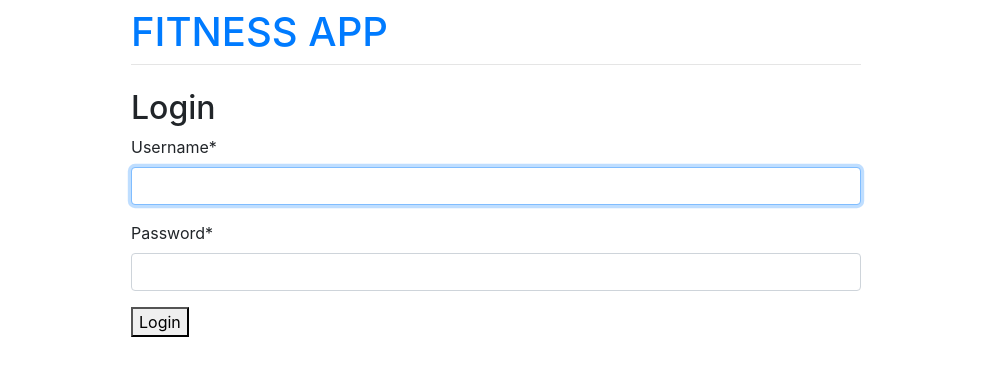
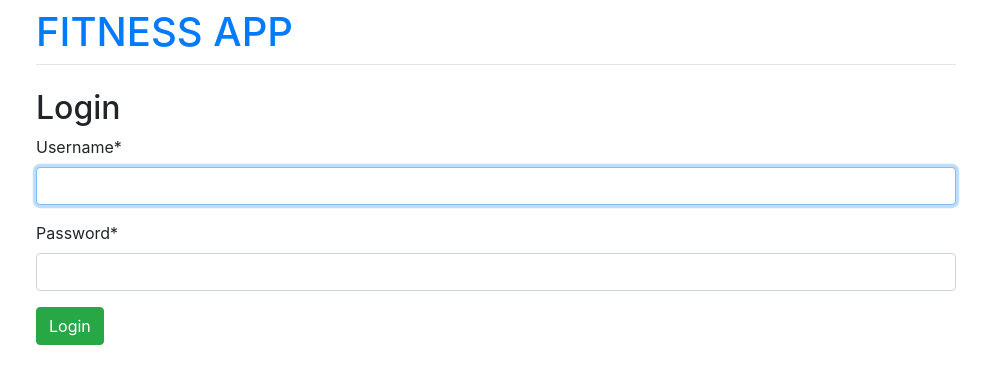
Before and after one commit to dominikheinisch/fitness_manager, a Django app: page /fitness/login in a window 1280 px wide. Shown: the top 384 px of the page, without its empty margins (144-1135 px from the left). Run offline with Django 3.2, Linux system fonts and the light colour scheme; some libraries are stand-ins or nearby versions.

Commit message:
increased content width in base.html, used bootstrap button

```diff
--- a/fitness_app/templates/base.html
+++ b/fitness_app/templates/base.html
@@ -13,7 +13,7 @@
 <body>
     <div class="container">
         <div class="row justify-content-center">
-            <div class="col-8">
+            <div class="col-10">
                 <h1 class="mt-2"><a href="{% url 'fitness_app:index'%}">FITNESS APP</a></h1>
                 <hr class="mt-0 mb-4">
                 {% block content %}{% endblock %}
--- a/fitness_app/templates/login.html
+++ b/fitness_app/templates/login.html
@@ -9,7 +9,7 @@
 <form method="post">
     {% csrf_token %}
     {{ form|crispy }}
-    <button type="Submit">Login</button>
+    <button type="Submit" class="btn btn-success">Login</button>
 </form>
 
 {% endblock %}
```
